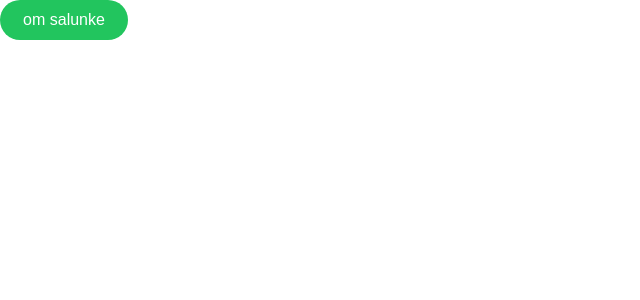
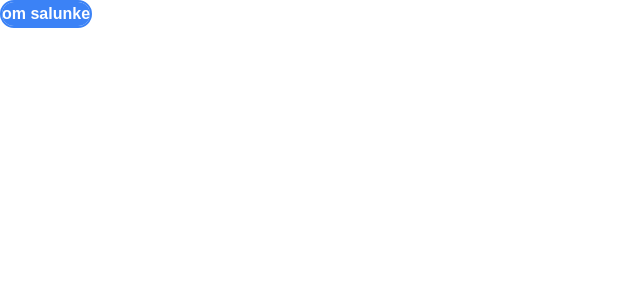
Before and after one commit to om0852/PBL-multi-ui-, a Next.js app: page /button in a window 1280 px wide. Shown: the top 300 px of the page, without its empty margins (0-640 px from the left). Built offline with nearby package versions, Linux system fonts and the light colour scheme.

Commit message:
Button 31 to 35

```diff
--- /dev/null
+++ b/app/button/_components/Button_31.jsx
@@ -0,0 +1,46 @@
+'use client'
+
+import React from 'react'
+import { motion } from 'framer-motion'
+import clsx from 'clsx'
+
+const HoverAnimatedButton = ({
+  children,
+  className,
+  variant = 'default',
+  size = 'md',
+  hoverEffect = 'grow',
+}) => {
+  const baseStyles =
+    'inline-flex items-center justify-center rounded-md font-medium transition-colors focus-visible:outline-none focus-visible:ring-2 focus-visible:ring-ring focus-visible:ring-offset-2 disabled:opacity-50 disabled:pointer-events-none ring-offset-background'
+
+  const variants = {
+    default: 'bg-primary text-primary-foreground hover:bg-primary/90',
+    outline: 'border border-input hover:bg-accent hover:text-accent-foreground',
+    ghost: 'hover:bg-accent hover:text-accent-foreground'
+  }
+
+  const sizes = {
+    sm: 'h-9 px-3 text-xs',
+    md: 'h-10 py-2 px-4',
+    lg: 'h-11 px-8 text-lg'
+  }
+
+  const hoverAnimations = {
+    grow: { scale: 1.05 },
+    lift: { y: -5 },
+    glow: { boxShadow: '0 0 15px rgba(0,0,0,0.3)' }
+  }
+
+  return (
+    <motion.button
+      className={clsx(baseStyles, variants[variant], sizes[size], className)}
+      whileHover={hoverAnimations[hoverEffect]}
+      transition={{ type: 'spring', stiffness: 400, damping: 10 }}
+    >
+      {children}
+    </motion.button>
+  )
+}
+
+export default HoverAnimatedButton
--- /dev/null
+++ b/app/button/_components/Button_32.jsx
@@ -0,0 +1,46 @@
+'use client'
+
+import React from 'react'
+import { motion } from 'framer-motion'
+import clsx from 'clsx'
+
+const AnimatedButton = ({
+  children,
+  className,
+  variant = 'solid',
+  size = 'medium',
+  hoverEffect = 'rotate',
+}) => {
+  const baseStyles =
+    'inline-flex items-center justify-center rounded-full font-semibold transition-colors focus:outline-none focus:ring-2 focus:ring-offset-2 disabled:opacity-50 disabled:pointer-events-none'
+
+  const variants = {
+    solid: 'bg-indigo-600 text-white hover:bg-indigo-500',
+    outline: 'border-2 border-indigo-600 text-indigo-600 hover:bg-indigo-100',
+    transparent: 'text-indigo-600 hover:bg-indigo-50'
+  }
+
+  const sizes = {
+    small: 'h-8 px-4 text-sm',
+    medium: 'h-10 px-6 text-base',
+    large: 'h-12 px-8 text-lg'
+  }
+
+  const hoverAnimations = {
+    rotate: { rotate: 5 },
+    fade: { opacity: 0.8 },
+    pulse: { scale: 1.1 }
+  }
+
+  return (
+    <motion.button
+      className={clsx(baseStyles, variants[variant], sizes[size], className)}
+      whileHover={hoverAnimations[hoverEffect]}
+      transition={{ type: 'spring', stiffness: 300, damping: 20 }}
+    >
+      {children}
+    </motion.button>
+  )
+}
+
+export default AnimatedButton
--- /dev/null
+++ b/app/button/_components/Button_33.jsx
@@ -0,0 +1,52 @@
+// components/Button.tsx
+'use client';
+
+import React from 'react';
+import { motion } from 'framer-motion';
+import clsx from 'clsx';
+
+const Button = ({
+  as: Component = 'button',
+  children,
+  filled = false,
+  secondary = false,
+  onClick,
+}) => {
+  const baseStyles =
+    'relative inline-flex items-center justify-center overflow-hidden rounded-full font-bold text-white transition-all duration-300 focus:outline-none';
+
+  const filledStyles = filled
+    ? 'bg-blue-500 hover:bg-blue-600'
+    : 'bg-transparent border-2 border-blue-500 hover:bg-blue-500 hover:text-white';
+
+  const secondaryStyles = secondary
+    ? 'text-gray-500 border-gray-500 hover:bg-gray-500 hover:text-white'
+    : '';
+
+  const spanVariants = {
+    hidden: { width: '0%' },
+    visible: { width: '100%' },
+  };
+
+  return (
+    <motion.div
+      initial="hidden"
+      whileHover="visible"
+      className="relative"
+    >
+      <Component
+        className={clsx(baseStyles, filledStyles, secondaryStyles)}
+        onClick={onClick}
+      >
+        <motion.span
+          variants={spanVariants}
+          className="absolute inset-0 bg-blue-500"
+          style={{ zIndex: -1 }}
+        />
+        <span className="relative z-10">{children}</span>
+      </Component>
+    </motion.div>
+  );
+};
+
+export default Button;
--- /dev/null
+++ b/app/button/_components/Button_34.jsx
@@ -0,0 +1,62 @@
+// components/Button.tsx
+'use client';
+
+import React from 'react';
+import { motion } from 'framer-motion';
+import clsx from 'clsx';
+
+const Button = ({
+  as: Component = 'button',
+  children,
+  filled = false,
+  secondary = false,
+  onClick,
+}) => {
+  const baseStyles =
+    'relative inline-flex items-center justify-center overflow-hidden rounded-md px-6 py-3 font-semibold text-white transition-all duration-300 focus:outline-none';
+
+  const filledStyles = filled
+    ? 'bg-green-500 hover:bg-green-600'
+    : 'bg-transparent border-2 border-green-500 hover:bg-green-500 hover:text-white';
+
+  const secondaryStyles = secondary
+    ? 'text-gray-500 border-gray-500 hover:bg-gray-500 hover:text-white'
+    : '';
+
+  const spanVariants = {
+    hidden: { width: '0%' },
+    visible: { width: '100%' },
+  };
+
+  const containerVariants = {
+    hidden: { scale: 1 },
+    hover: { scale: 1.05 },
+  };
+
+  return (
+    <motion.div
+      initial="hidden"
+      whileHover="hover"
+      variants={containerVariants}
+      className="relative"
+    >
+      <Component
+        className={clsx(baseStyles, filledStyles, secondaryStyles)}
+        onClick={onClick}
+      >
+        <motion.span
+          initial="hidden"
+          animate="hidden"
+          whileHover="visible"
+          variants={spanVariants}
+          transition={{ duration: 0.3 }}
+          className="absolute inset-0 bg-green-500"
+          style={{ zIndex: -1 }}
+        />
+        <span className="relative z-10">{children}</span>
+      </Component>
+    </motion.div>
+  );
+};
+
+export default Button;
--- /dev/null
+++ b/app/button/_components/Button_35.jsx
@@ -0,0 +1,55 @@
+// components/Button.tsx
+'use client';
+
+import React from 'react';
+import { motion } from 'framer-motion';
+import clsx from 'clsx';
+
+const Button = ({
+  as: Component = 'button',
+  children,
+  filled = false,
+  secondary = false,
+  onClick,
+}) => {
+  const baseStyles =
+    'relative inline-flex items-center justify-center overflow-hidden rounded-full font-bold text-white transition-all duration-300 focus:outline-none';
+
+  const filledStyles = filled
+    ? 'bg-blue-500 hover:bg-blue-600'
+    : 'bg-transparent border-2 border-blue-500 hover:bg-blue-500 hover:text-white';
+
+  const secondaryStyles = secondary
+    ? 'text-gray-500 border-gray-500 hover:bg-gray-500 hover:text-white'
+    : '';
+
+  // Glowing animation styles
+  const glowingStyles = 'hover:shadow-lg hover:shadow-blue-500/50 focus:shadow-lg focus:shadow-blue-500/50';
+
+  const spanVariants = {
+    hidden: { width: '0%' },
+    visible: { width: '100%' },
+  };
+
+  return (
+    <motion.div
+      initial="hidden"
+      whileHover="visible"
+      className="relative"
+    >
+      <Component
+        className={clsx(baseStyles, filledStyles, secondaryStyles, glowingStyles)}
+        onClick={onClick}
+      >
+        <motion.span
+          variants={spanVariants}
+          className="absolute inset-0 bg-blue-500"
+          style={{ zIndex: -1 }}
+        />
+        <span className="relative z-10">{children}</span>
+      </Component>
+    </motion.div>
+  );
+};
+
+export default Button;
--- a/app/button/page.jsx
+++ b/app/button/page.jsx
@@ -1,11 +1,11 @@
 "use client";
 import React from 'react'
-import Button4 from './_components/Button_15'
+import Button4 from './_components/Button_35'
 
 const page = () => {
   return (
     <div>
-        <Button4 text={"om salunke"} />
+        <Button4 text={"om salunke"} >om salunke</Button4>
     </div>
   )
 }
--- a/package.json
+++ b/package.json
@@ -9,7 +9,8 @@
     "lint": "next lint"
   },
   "dependencies": {
-    "framer-motion": "^12.0.0",
+    "clsx": "^2.1.1",
+    "framer-motion": "^12.0.3",
     "multi-ui-jsx": "file:",
     "next": "15.1.5",
     "react": "^19.0.0",
```
Also changed, not shown: 1 other file (tests, documents, lock files or other folders).
